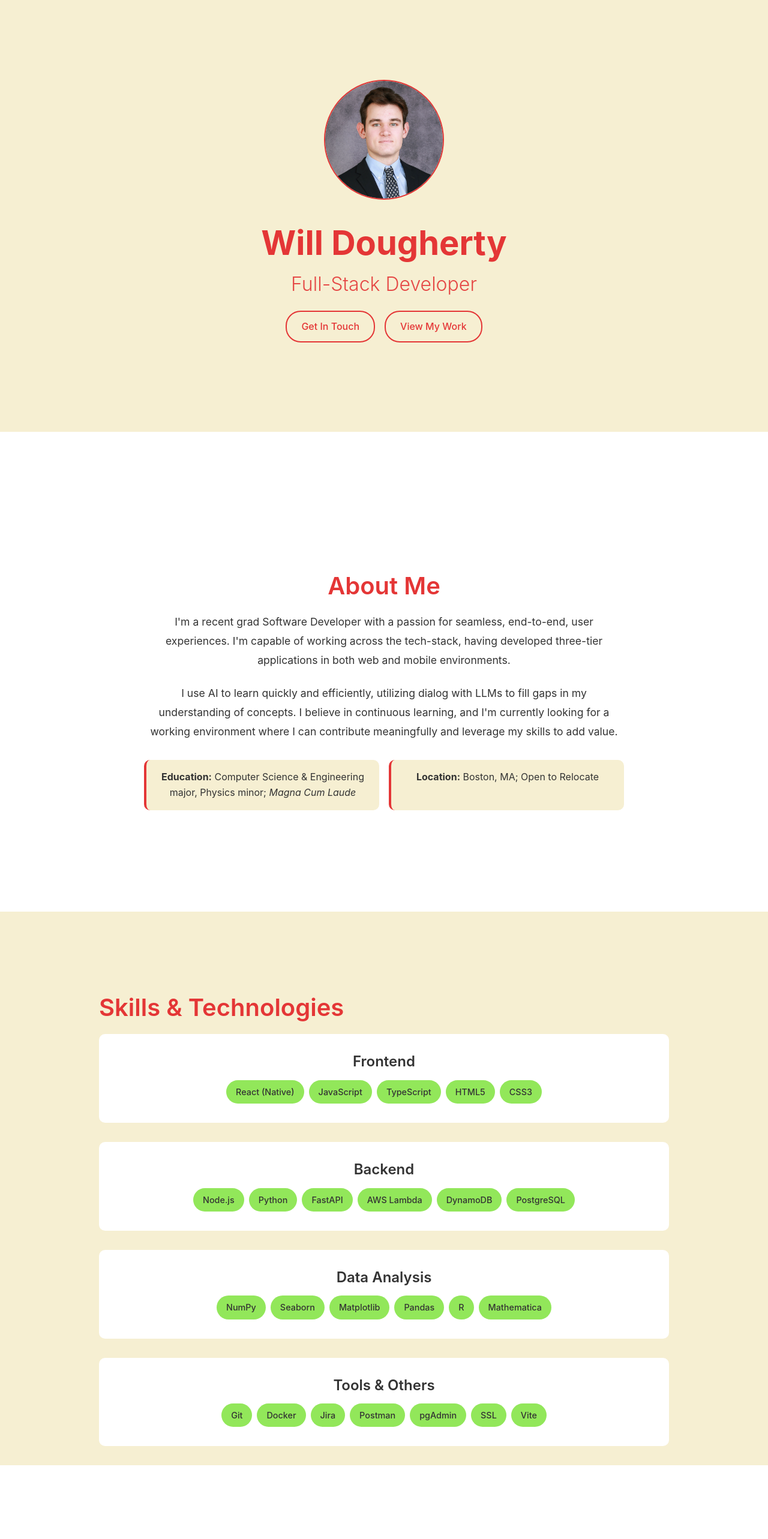
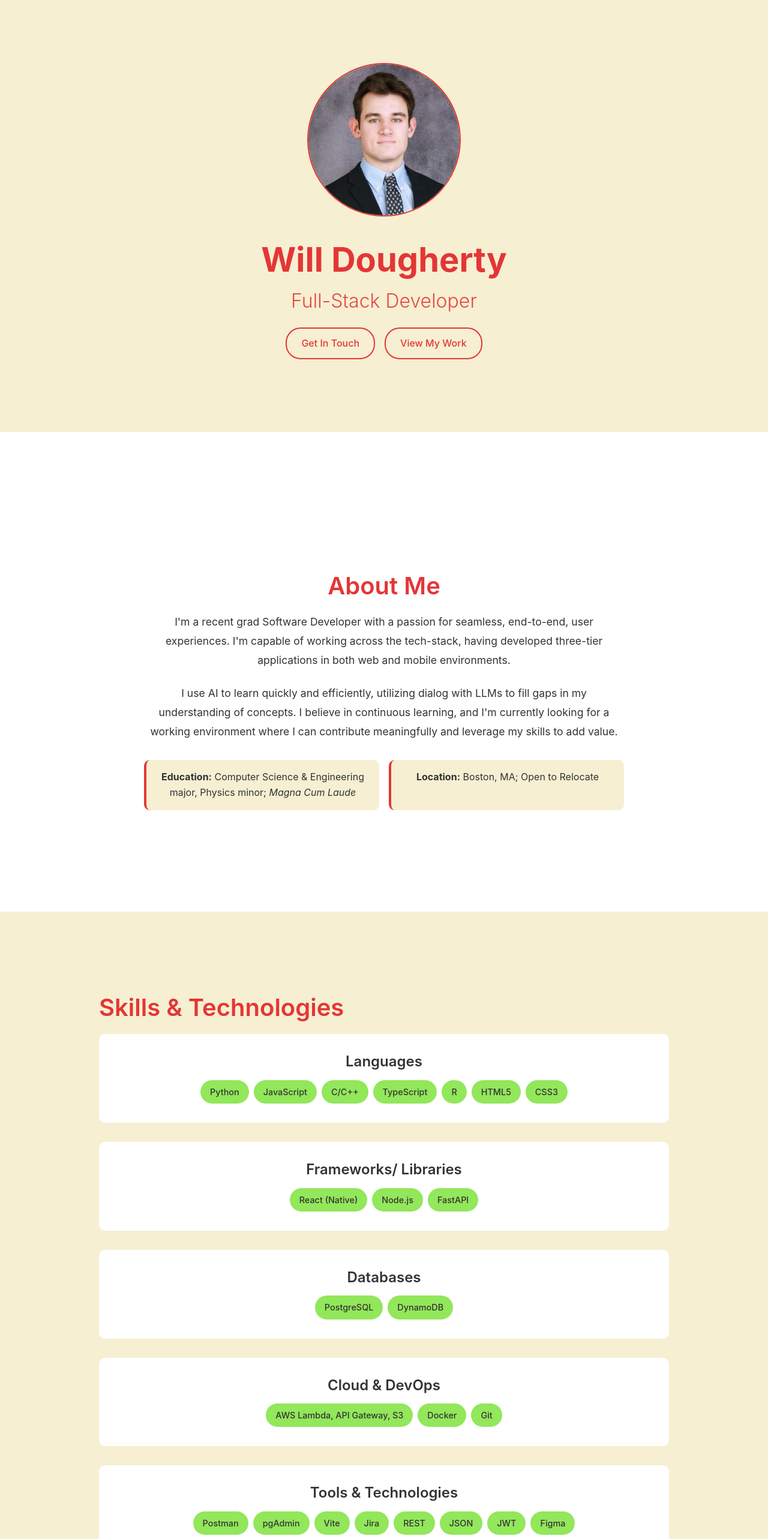
Before and after one commit to WT-Dougherty/portfolio, a React (Vite) app: page / in a window 1280 px wide. Shown: the part 80-2646 px from the top of the page at 60% size. Built offline with nearby package versions, Linux system fonts and the light colour scheme.

Commit message:
skills section update

```diff
--- a/src/App.css
+++ b/src/App.css
@@ -74,8 +74,8 @@
 }
 
 .headshot {
-  width: 200px;
-  height: 200px;
+  width: 16rem;
+  aspect-ratio: 1;
   border-radius: 50%;
   margin-bottom: 2rem;
   border: 2px solid var(--color-primary);
@@ -265,6 +265,10 @@
     flex-direction: column;
     align-items: center;
   }
+  .headshot {
+    width: 60%;
+    aspect-ratio: 1;
+  }
 
   .skills-grid,
   .projects-grid {
--- a/src/sections/projects.tsx
+++ b/src/sections/projects.tsx
@@ -19,7 +19,7 @@ const Projects = () => {
             goal of creating a comfortable, ad-free environment. With Slice, you gain the benefits
             of online connectivity that traditional social media platforms offer without having to
             expose yourself to the harmful features designed to keep you hyper-engaged.`,
-            skills: ["React Native", "Typescript", "Node.js", "FastAPI", "Postgres", "Docker"],
+            skills: ["Typescript", "React Native", "Node.js", "FastAPI", "Postgres", "Docker"],
             repo_path: '/SliceSocial-Frontend',
         },
     ];
--- a/src/sections/skills.tsx
+++ b/src/sections/skills.tsx
@@ -7,20 +7,24 @@ interface SkillCategory {
 const Skills = () => {
     const skillCategories: SkillCategory[] = [
         {
-            category: "Frontend",
-            skills: ["React (Native)", "JavaScript", "TypeScript", "HTML5", "CSS3"]
+            category: "Languages",
+            skills: ["Python", "JavaScript", "C/C++", "TypeScript", "R", "HTML5", "CSS3"]
         },
         {
-            category: "Backend",
-            skills: ["Node.js", "Python", "FastAPI", "AWS Lambda", "DynamoDB", "PostgreSQL"]
+            category: "Frameworks/ Libraries",
+            skills: ["React (Native)", "Node.js", "FastAPI"]
         },
         {
-            category: "Data Analysis",
-            skills: ["NumPy", "Seaborn", "Matplotlib", "Pandas", "R", "Mathematica"]
+            category: "Databases",
+            skills: ["PostgreSQL", "DynamoDB"]
         },
         {
-            category: "Tools & Others",
-            skills: ["Git", "Docker", "Jira", 'Postman', "pgAdmin", "SSL", "Vite"]
+            category: "Cloud & DevOps",
+            skills: ["AWS Lambda, API Gateway, S3", "Docker", "Git"],
+        },
+        {
+            category: "Tools & Technologies",
+            skills: ["Postman", "pgAdmin", "Vite", "Jira", "REST", "JSON", "JWT", "Figma"],
         },
     ];
 
```
